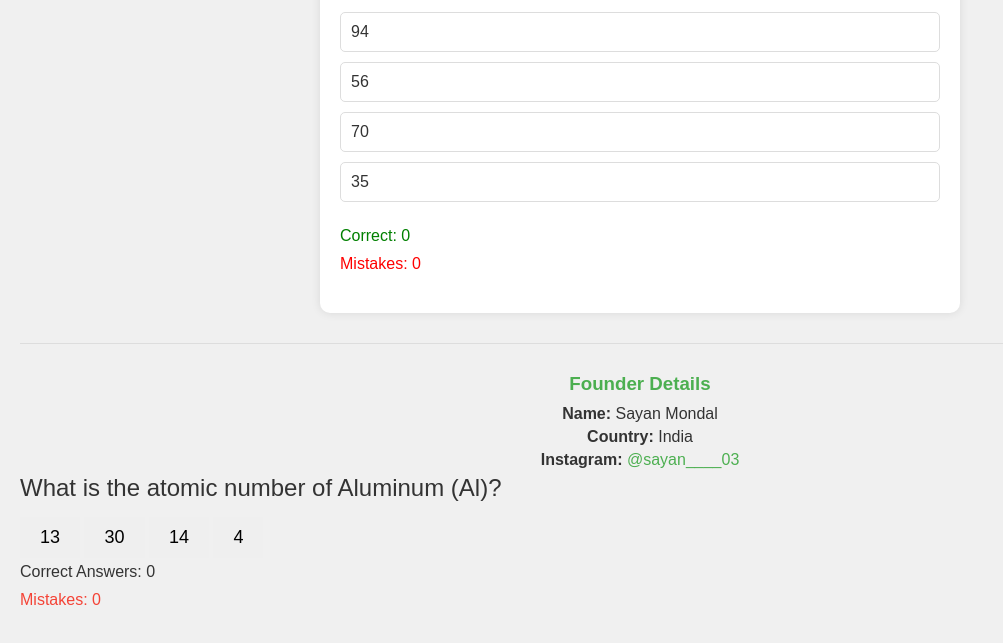
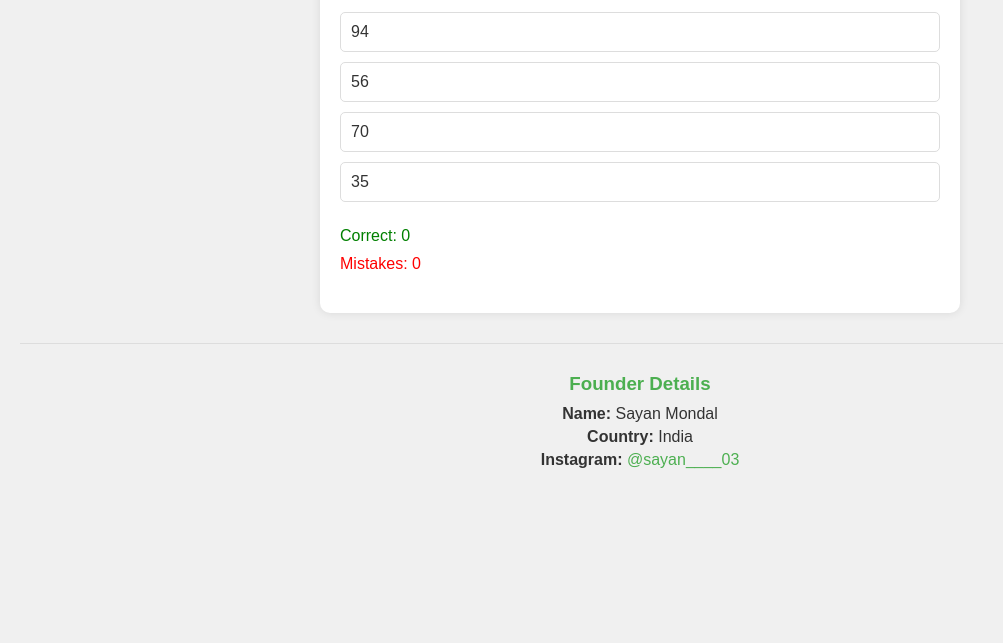
Before and after one commit to sayandevelops/Atomic-number-quiz, a plain HTML site: page index.html in a window 1280 px wide. Shown: the part 151-794 px from the top of the page, without its empty margins (0-1003 px from the left). Drawn offline with Linux system fonts and the light colour scheme.

Commit message:
Update index.html

```diff
--- a/index.html
+++ b/index.html
@@ -31,17 +31,6 @@
             <p><strong>Instagram:</strong> <a href="https://www.instagram.com/sayan____03" target="_blank">@sayan____03</a></p>
         </div>
     </div>
-    <div id="question">What is the atomic number of Aluminum (Al)?</div>
-<div id="answers">
-    <button class="answer-btn" onclick="handleAnswerClick(0)">13</button>
-    <button class="answer-btn" onclick="handleAnswerClick(1)">30</button>
-    <button class="answer-btn" onclick="handleAnswerClick(2)">14</button>
-    <button class="answer-btn" onclick="handleAnswerClick(3)">4</button>
-</div>
-<div id="stats">
-    <div id="correct-answers">Correct Answers: 0</div>
-    <div id="mistakes">Mistakes: 0</div>
-</div>
 
     <script src="script.js"></script>
 </body>
```
